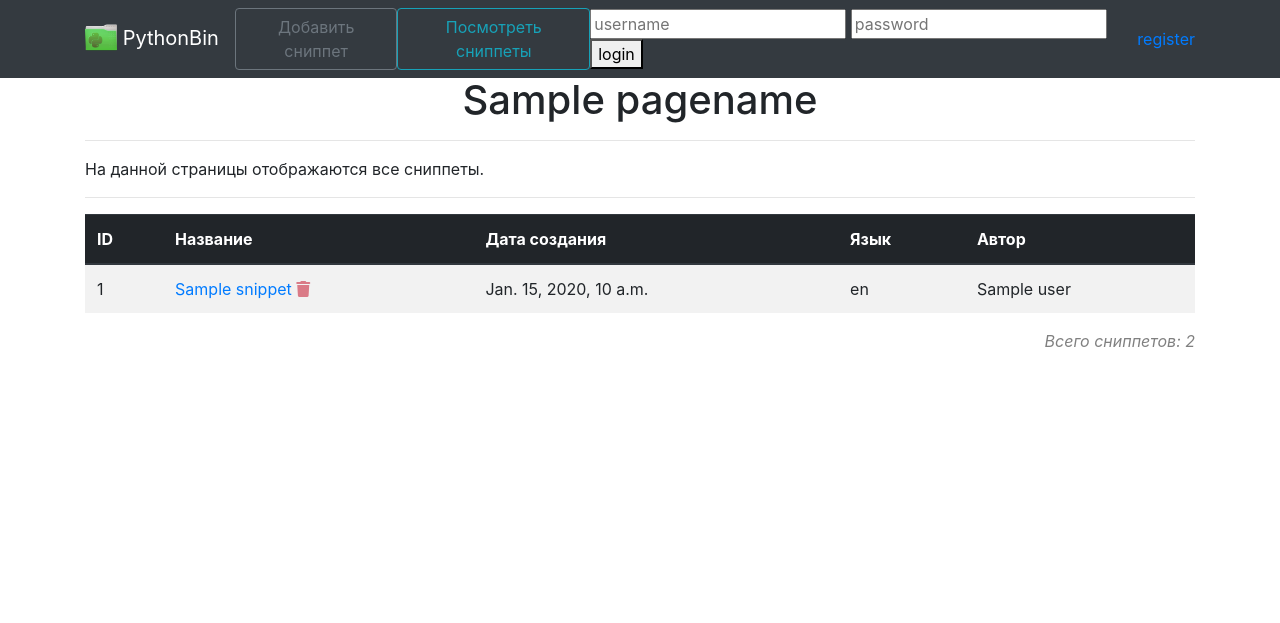
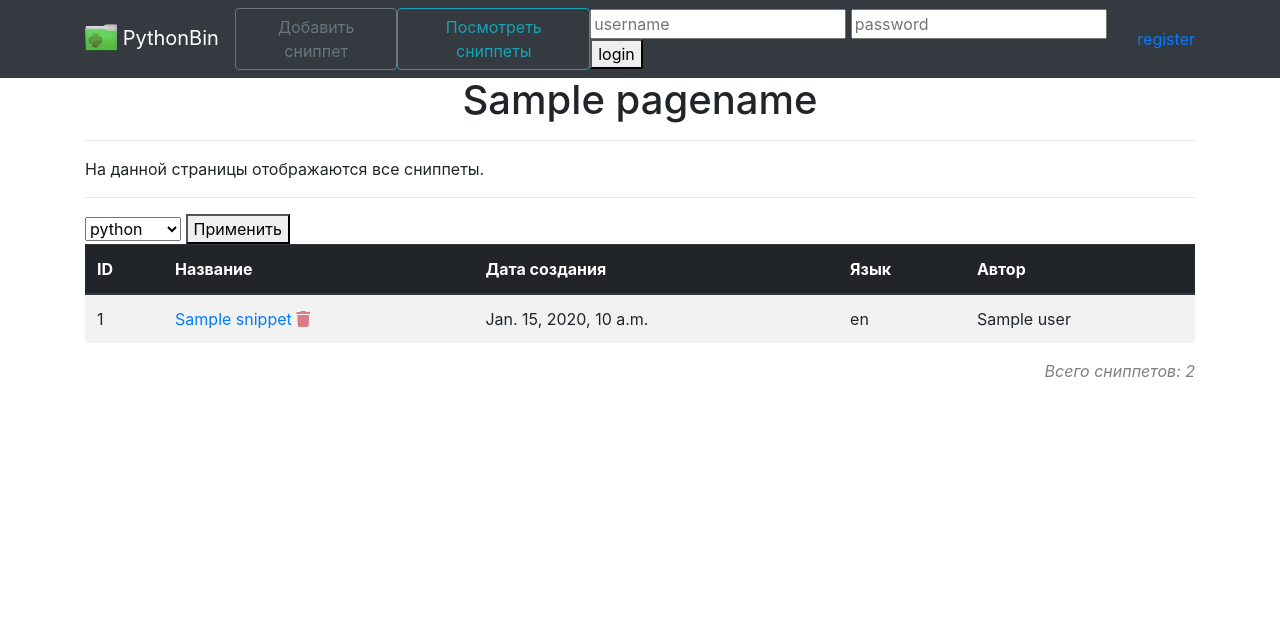
Before and after one commit to boo-learn/Snippets_29_10, a Django app: template templates/pages/view_snippets.html in a window 1280 px wide. Shown: the top 623 px of the page. Run offline with Django 3.2, Linux system fonts and the light colour scheme; the template is opened without the code that fills it: most values are stand-ins (such as "Sample title", 1, 10 or a date in 2020); some libraries are stand-ins or nearby versions.

Commit message:
snippets filter by lang

```diff
--- a/MainApp/forms.py
+++ b/MainApp/forms.py
@@ -9,7 +9,7 @@
     class Meta:
         model = Snippet
         # Описываем поля, которые будем заполнять в форме
-        fields = ['name', 'lang', 'code']
+        fields = ['name', 'lang', 'code', 'private']
         widgets = {
             'name': TextInput(attrs={"placeholder": "Название сниппета", "class": "blue"}),
             'code': Textarea(attrs={"placeholder": "Код сниппета"}),
--- a/MainApp/models.py
+++ b/MainApp/models.py
@@ -14,6 +14,7 @@
     creation_date = models.DateTimeField(auto_now=True)
     user = models.ForeignKey(to=User, on_delete=models.CASCADE,
                              blank=True, null=True)
+    private = models.BooleanField(default=True)
 
 
 class Comment(models.Model):
--- a/templates/pages/view_snippets.html
+++ b/templates/pages/view_snippets.html
@@ -15,7 +15,18 @@
                 <hr>
             </div>
         </div>
-
+        <div class="row">
+            <div class="col">
+                <form method="GET">
+                    <select name="lang">
+                        <option value="py" {% if lang == "py" %}selected{% endif %}>python</option>
+                        <option value="js" {% if lang == "js" %}selected{% endif %}>javascript</option>
+                        <option value="cpp" {% if lang == "cpp" %}selected{% endif %}>C++</option>
+                    </select>
+                    <button type="submit">Применить</button>
+                </form>
+            </div>
+        </div>
         <div class="row">
             <div class="col">
                 <table class="table table-striped">
```
Also changed, not shown: MainApp/views.py (+7 -1 lines), MainApp/migrations/0004_snippet_private_alter_comment_snippet.py (added).
